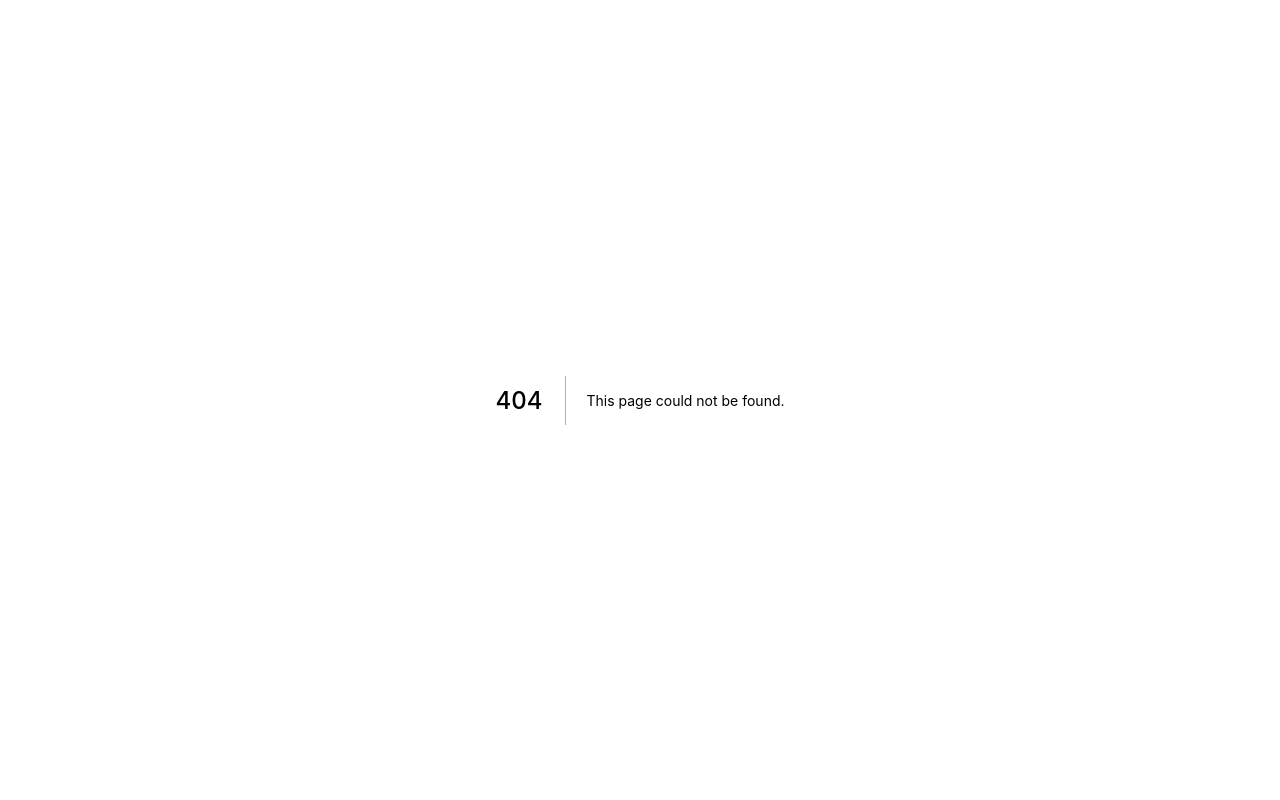
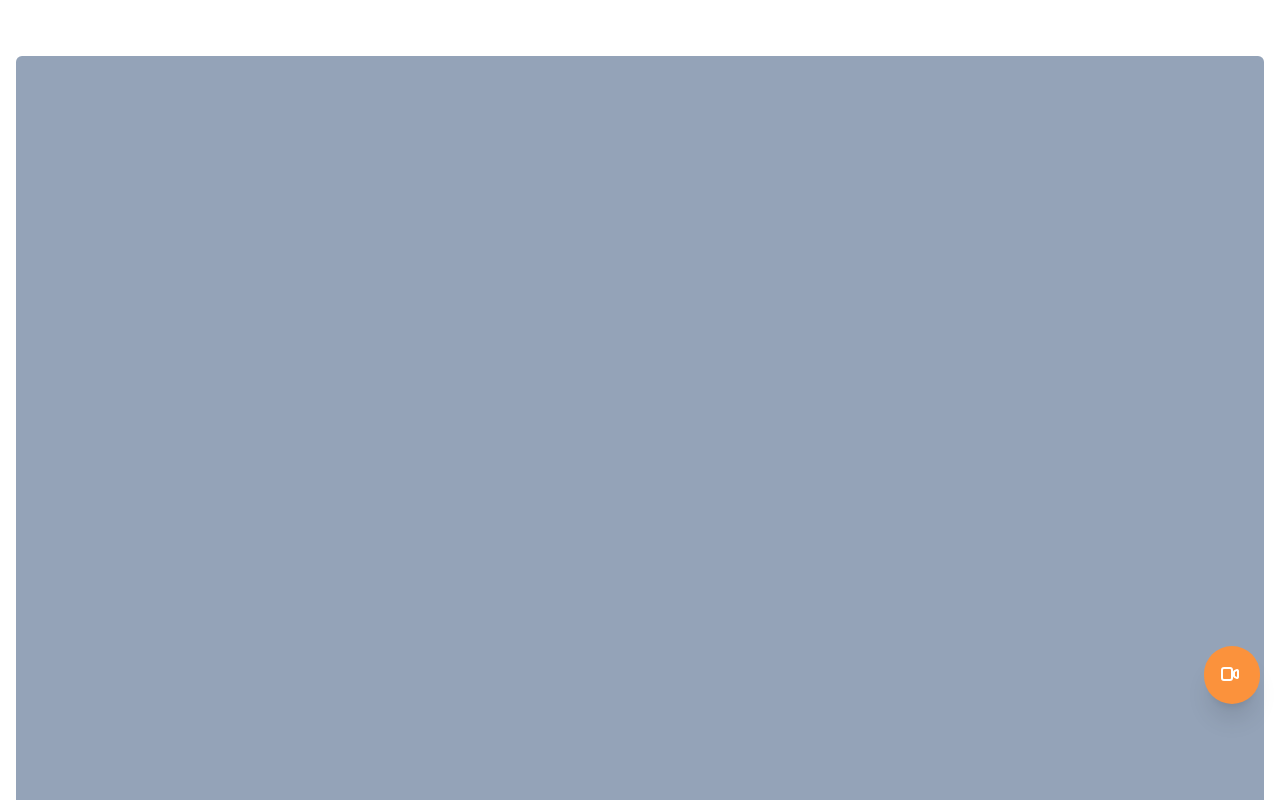
Before and after one commit to hyeyum0312/carrot-market, a Next.js app in the folder carrot-market/: page /live in a window 1280 px wide. Before the commit this address had no page. Shown: the top 800 px of the page. Built offline with nearby package versions, Linux system fonts and the light colour scheme.

Commit message:
live화면

```diff
--- /dev/null
+++ b/carrot-market/pages/live/[id].tsx
@@ -0,0 +1,13 @@
+import type { NextPage } from "next";
+import {useState} from "react";
+
+const LiveDetail: NextPage = () => {
+    return (
+        <div className="py-10 px-4 space-y-4">
+            <div className="w-full rounded-md shadow-md bg-slate-400 aspect-square"></div>
+            <h3 className="text-gray-800 font-semibold text-center text-2xl mt-2">Let&apos;s try potatos</h3>
+        </div>
+    );
+};
+
+export default LiveDetail;
--- /dev/null
+++ b/carrot-market/pages/live/index.tsx
@@ -0,0 +1,35 @@
+import type { NextPage } from "next";
+import {useState} from "react";
+
+const Index: NextPage = () => {
+    return (
+        <div className="py-10 px-4 space-y-4 divide-y-2">
+            {[1, 1, 1, 1, 1, 1, 1, 1, 1, 1, 1, 1].map((_, i) => (
+                <div className="pt-4" key={i}>
+                    <div className="w-full rounded-md bg-slate-400 aspect-square"></div>
+                    <h3 className="text-gray-700 text-lg mt-2">Let&apos;s try potatos</h3>
+                </div>
+            ))}
+            <button className="fixed hover:bg-orange-500 cursor-pointer transition-colors bottom-24 right-5 bg-orange-400 rounded-full text-white p-4 shadow-xl border-transparent">
+
+                <svg
+                    className="h-6 w-6"
+                    xmlns="http://www.w3.org/2000/svg"
+                    fill="none"
+                    viewBox="0 0 24 24"
+                    stroke="currentColor"
+                    aria-hidden="true"
+                >
+                    <path
+                        strokeLinecap="round"
+                        strokeLinejoin="round"
+                        strokeWidth="2"
+                        d="M2 6a2 2 0 012-2h6a2 2 0 012 2v8a2 2 0 01-2 2H4a2 2 0 01-2-2V6zM14.553 7.106A1 1 0 0014 8v4a1 1 0 00.553.894l2 1A1 1 0 0018 13V7a1 1 0 00-1.447-.894l-2 1z"
+                    />
+                </svg>
+            </button>
+        </div>
+    );
+};
+
+export default Index;
--- a/carrot-market/pages/profile/edit.tsx
+++ b/carrot-market/pages/profile/edit.tsx
@@ -2,7 +2,6 @@ import type { NextPage } from "next";
 import {useState} from "react";
 
 const Edit: NextPage = () => {
-
     return (
         <div className="py-10 px-4">
             <div className="flex items-center space-x-3">
```
